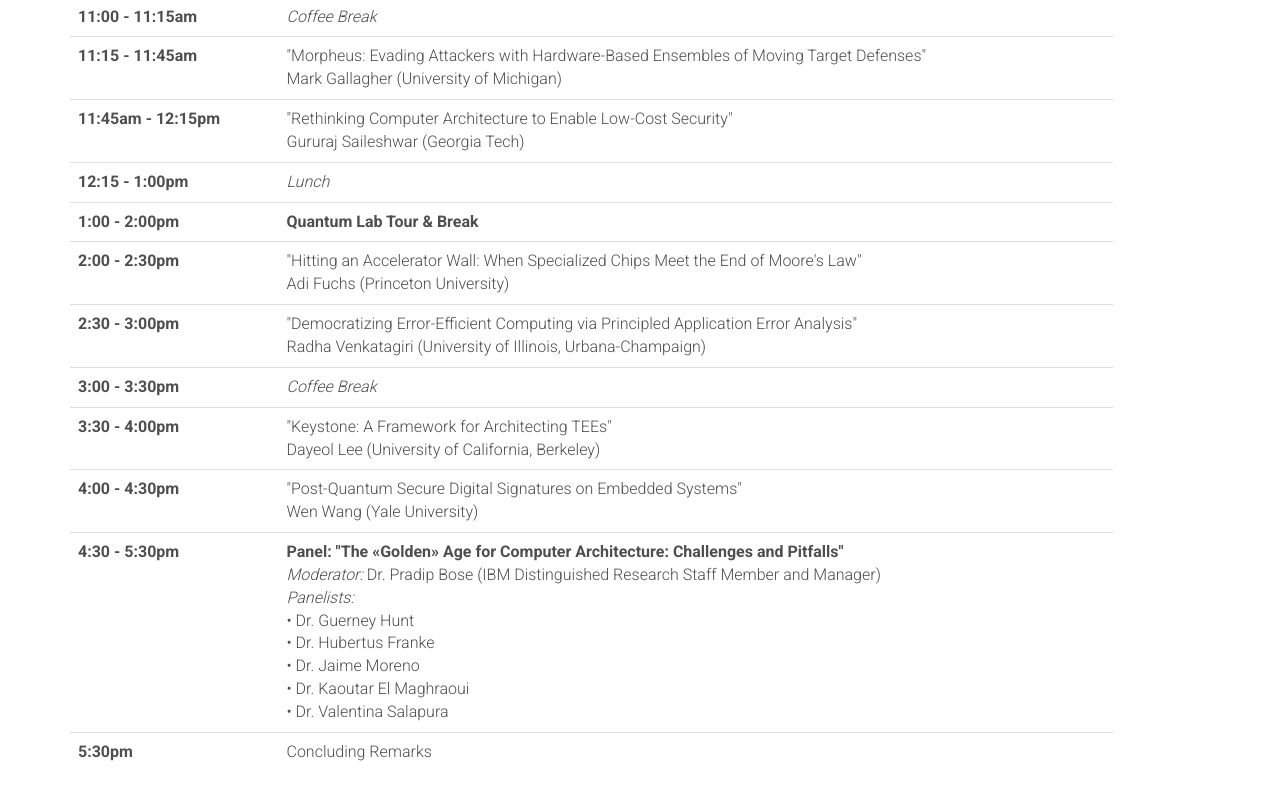
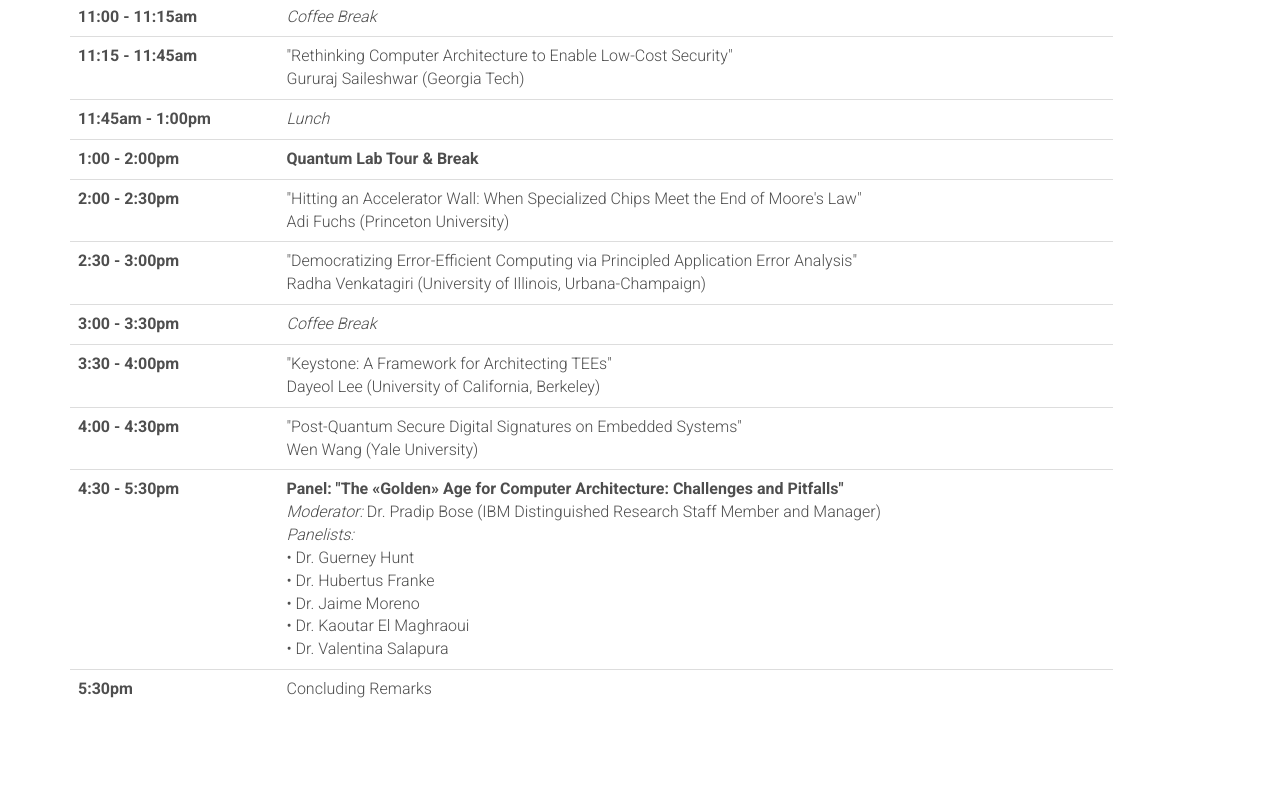
Before and after one commit to augustojv/foca-workshop-2019, a website: page index.html in a window 1280 px wide. Shown: the part 4124-4923 px from the top of the page. Drawn offline with Linux system fonts and the light colour scheme; files whose address does not match are found by name.

Commit message:
Program updated

```diff
--- a/index.html
+++ b/index.html
@@ -372,18 +372,20 @@
                           <th scope="row">11:00 - 11:15am</th>
                           <td><i>Coffee Break</i></td>
                         </tr>
+                        <!--
                         <tr>
                           <th scope="row">11:15 - 11:45am</th>
                           <td>"Morpheus: Evading Attackers with Hardware-Based Ensembles of Moving Target Defenses"<br>
                               Mark Gallagher (University of Michigan)</td>
                         </tr>
+                        -->
                         <tr>
-                          <th scope="row">11:45am - 12:15pm</th>
+                          <th scope="row">11:15 - 11:45am</th>
                           <td>"Rethinking Computer Architecture to Enable Low-Cost Security"<br>
                               Gururaj Saileshwar (Georgia Tech)</td>
                         </tr>
                         <tr>
-                          <th scope="row">12:15 - 1:00pm</th>
+                          <th scope="row">11:45am - 1:00pm</th>
                           <td><i>Lunch</i></td>
                         </tr>
                         <tr>
```
